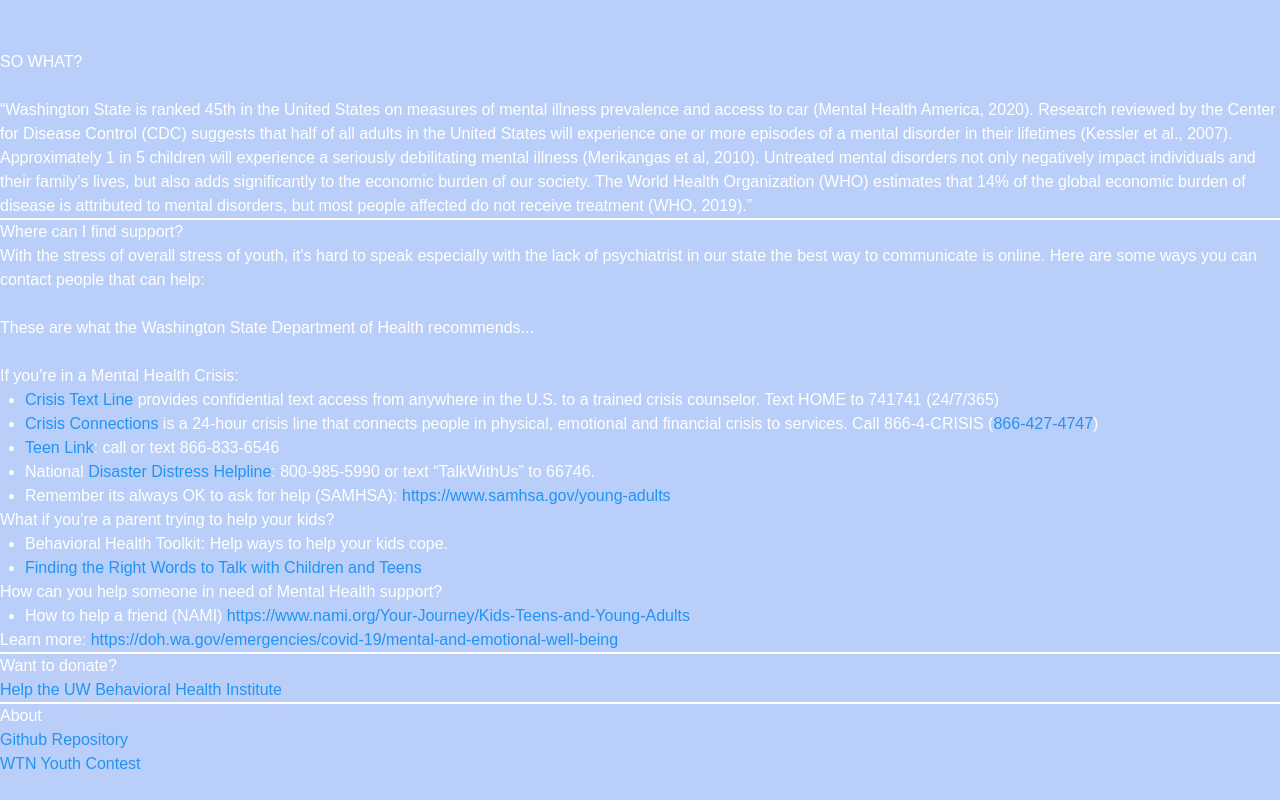
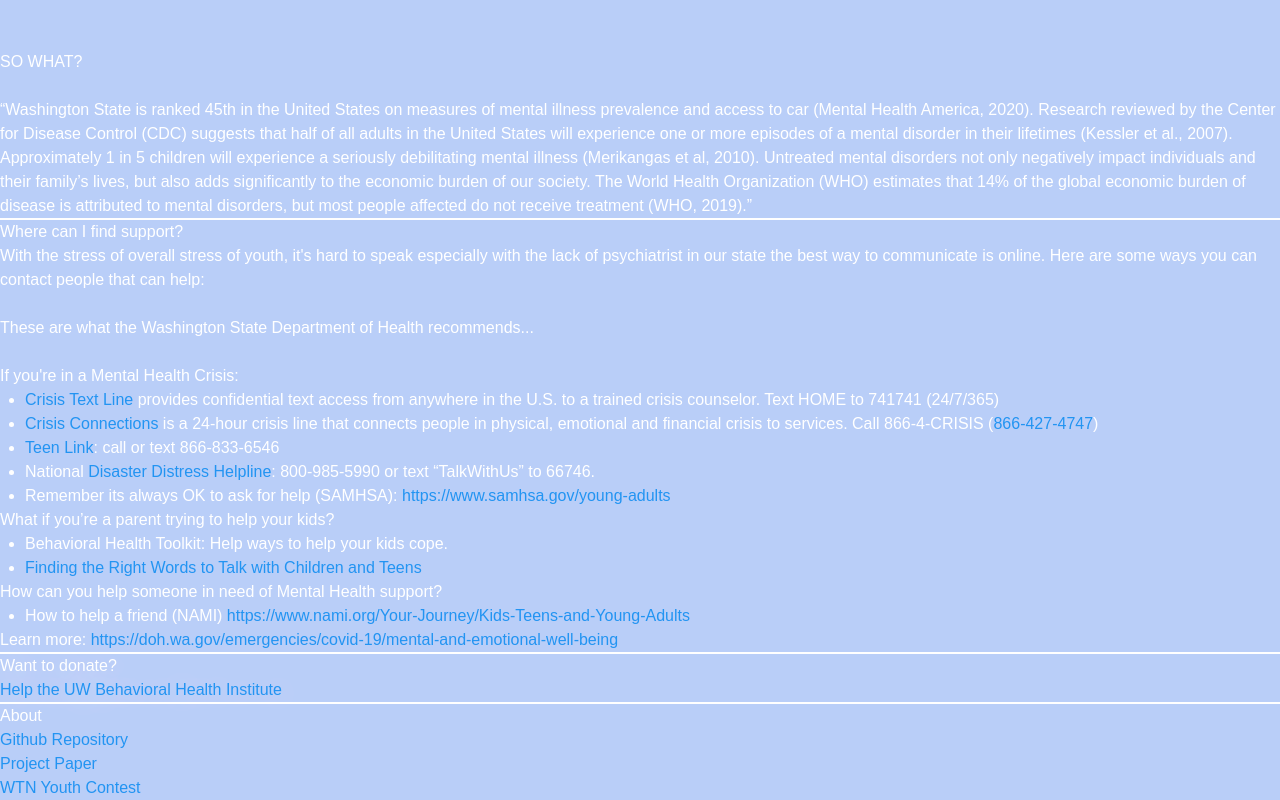
Before and after one commit to somebody4545/wtn-project, a React (Vite) app: page / in a window 1280 px wide. Shown: the part 4446-5246 px from the top of the page. Before the commit the page ends 5222 px from the top, so only its background shows below. Built offline with nearby package versions, Linux system fonts and the light colour scheme; a web font is replaced by a local one.

Commit message:
Added pdf

```diff
--- a/src/pages/Home.jsx
+++ b/src/pages/Home.jsx
@@ -681,7 +681,11 @@
             <div id="about" className={"w-[100vw] h-screen bg-black lg:p-[20rem] py-20 p-7  text-white font-bold "}>
                 <h1 className={"text-6xl font-bold pb-10"}>About</h1>
                 <h1><a href="https://github.com/somebody4545/wtn-project">Github Repository</a></h1>
-                <h1><a href="https://doh.wa.gov/data-and-statistical-reports/washington-tracking-network-wtn/youth-science-contest">WTN Youth Contest</a></h1>
+                <h1><a
+                    href="/paper.pdf">Project Paper</a></h1>
+                <h1><a
+                    href="https://doh.wa.gov/data-and-statistical-reports/washington-tracking-network-wtn/youth-science-contest">WTN
+                    Youth Contest</a></h1>
             </div>
 
         </>
```
Also changed, not shown: 1 other file (tests, documents, lock files or other folders).
